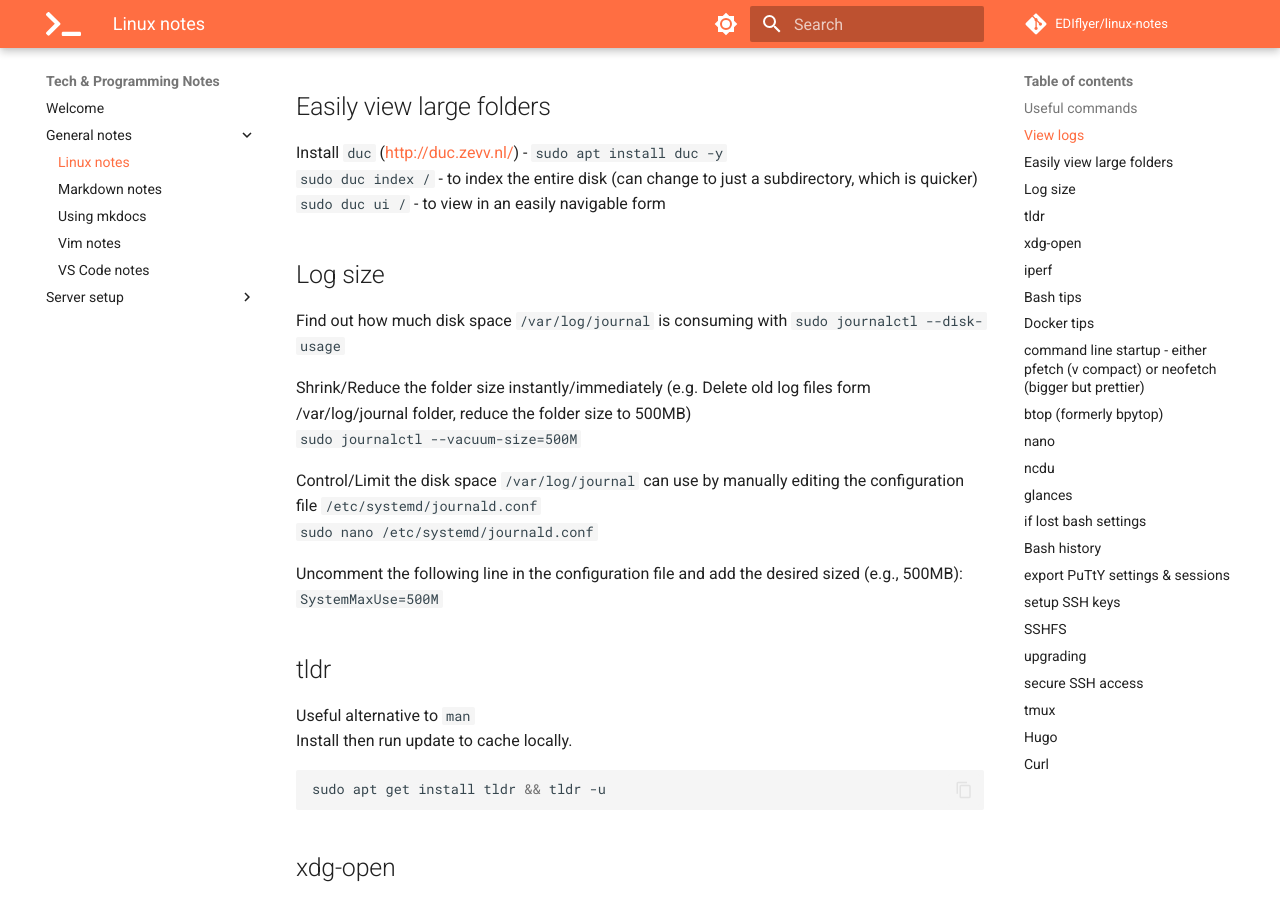
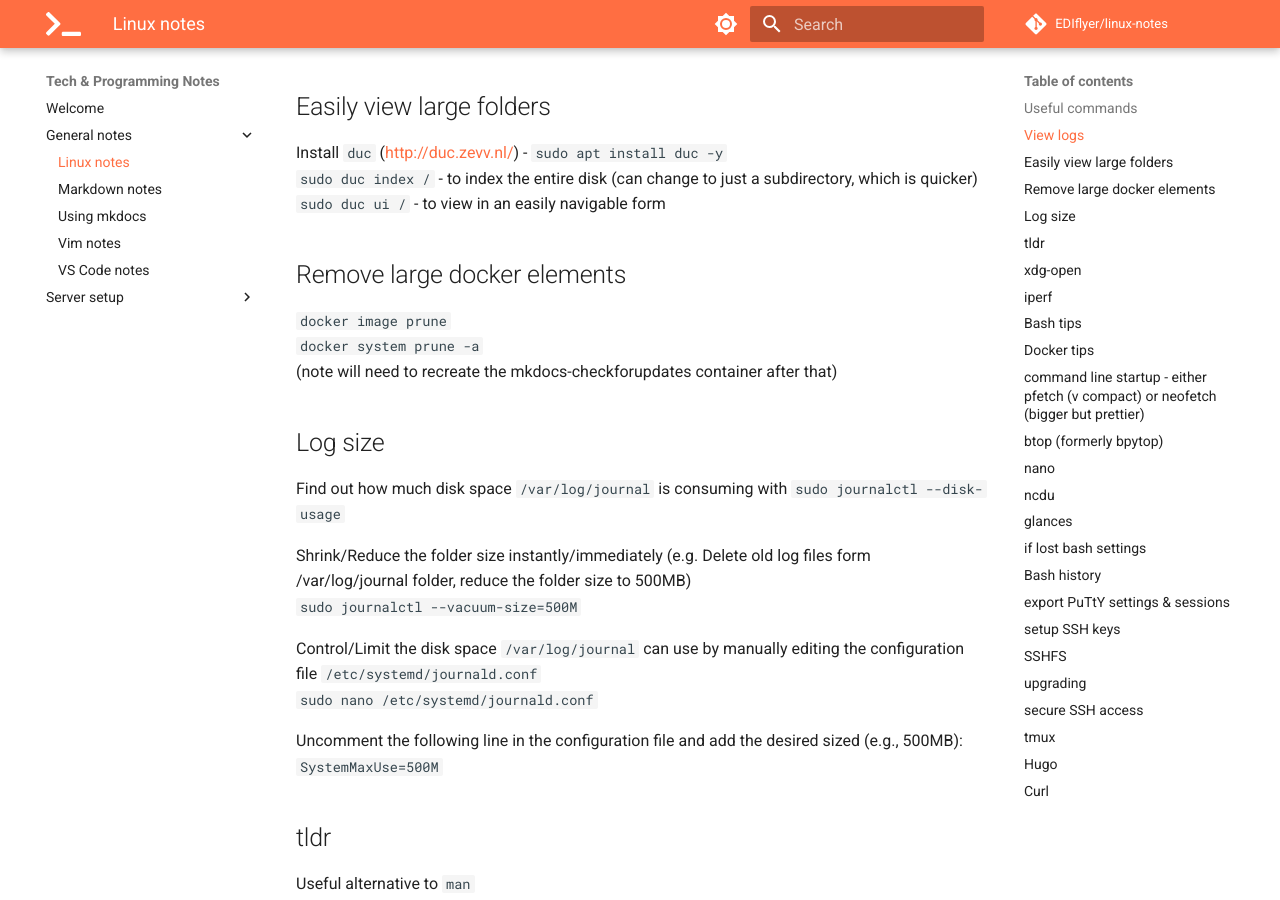
Before and after one commit to EDIflyer/linux-notes, an MkDocs documentation site: the page built from docs/general-notes/linux_notes.md, in a window 1280 px wide and 900 px high, scrolled down 1114 px. Built offline with MkDocs 1.6.1 and Material for MkDocs 9.7.7, drawn with Linux system fonts in a browser that asks for light colours; comment, search, counter and statistics services are not loaded.

Commit message:
add info re removing large docker elements

```diff
--- a/docs/general-notes/linux_notes.md
+++ b/docs/general-notes/linux_notes.md
@@ -42,6 +42,11 @@ Handy command list - https://gist.github.com/tuxfight3r/60051ac67c5f0445efee
 Install `duc` (http://duc.zevv.nl/) - `sudo apt install duc -y`
 `sudo duc index /` - to index the entire disk (can change to just a subdirectory, which is quicker)
 `sudo duc ui /` - to view in an easily navigable form
+
+## Remove large docker elements
+`docker image prune`
+`docker system prune -a`
+(note will need to recreate the mkdocs-checkforupdates container after that)
 
 ## Log size
 Find out how much disk space `/var/log/journal` is consuming with `sudo journalctl --disk-usage`
```
